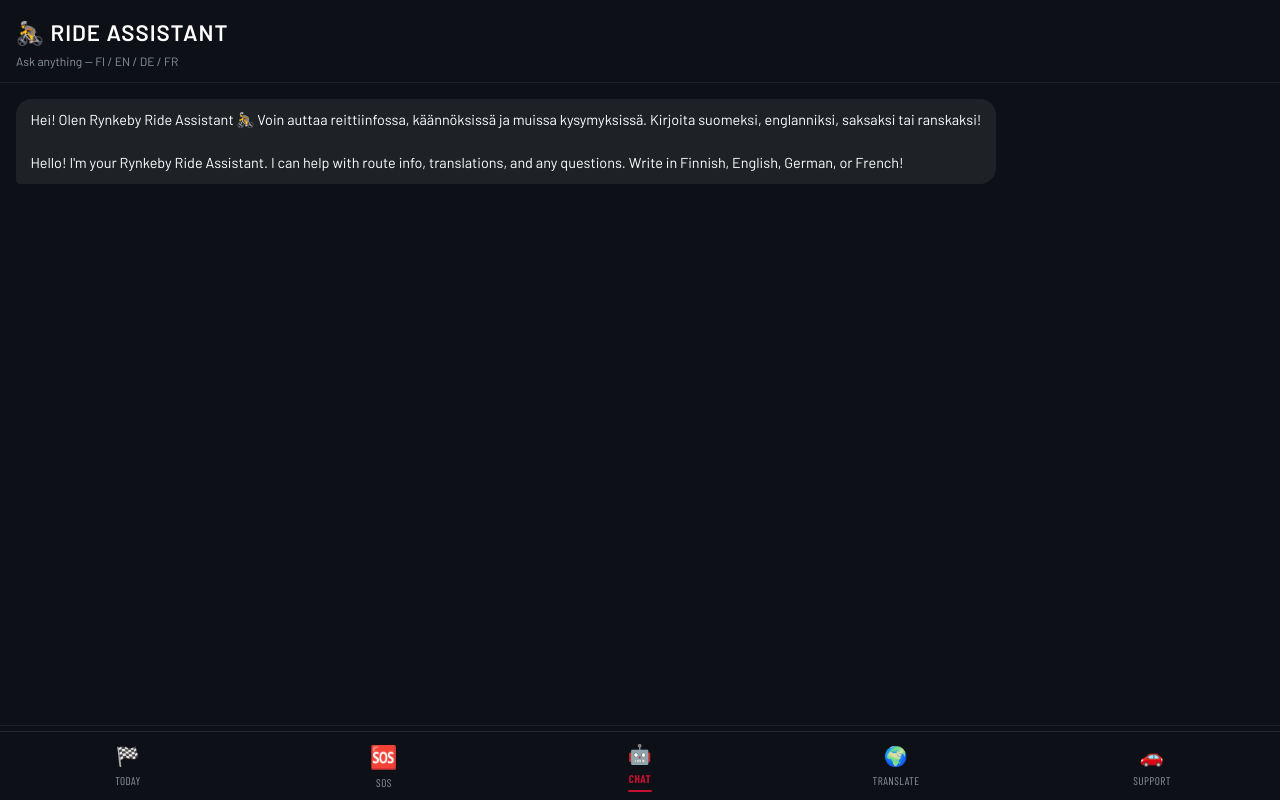
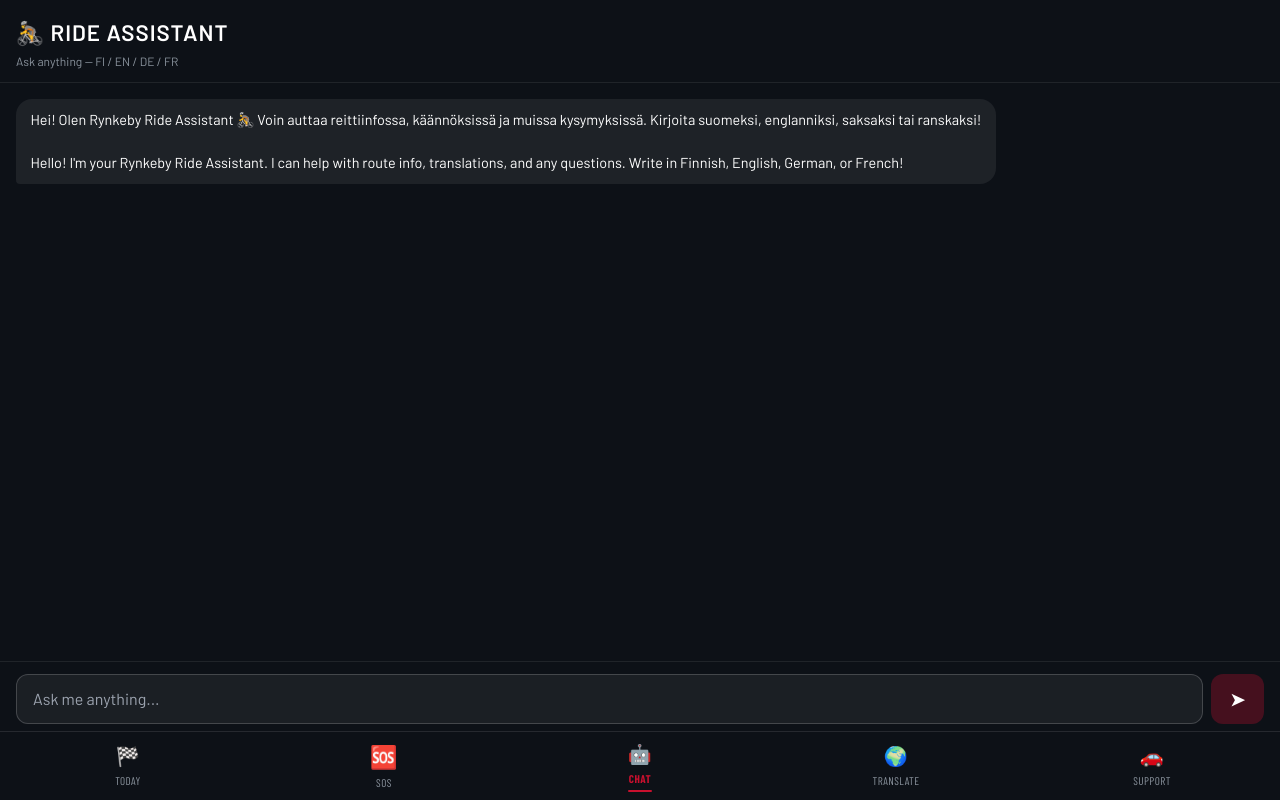
Before and after one commit to penttivet/rynkeby-ride-companion, a Next.js app: page /chat in a window 1280 px wide. Built offline with nearby package versions, Linux system fonts and the light colour scheme; a web font is replaced by a local one.

Commit message:
Update page.tsx

```diff
--- a/src/app/chat/page.tsx
+++ b/src/app/chat/page.tsx
@@ -56,13 +56,10 @@
 
   return (
     <div style={{
-      position: "fixed",
-      top: 0,
-      left: 0,
-      right: 0,
-      bottom: 0,
       display: "flex",
       flexDirection: "column",
+      height: "100dvh",
+      paddingBottom: "64px", /* height of bottom nav */
       background: "var(--bg, #0d1117)",
       fontFamily: "'Barlow', sans-serif",
     }}>
@@ -125,7 +122,7 @@
         <div ref={bottomRef} />
       </div>
 
-      {/* Input bar — always at bottom */}
+      {/* Input bar */}
       <div style={{
         padding: "0.75rem 1rem",
         borderTop: "1px solid rgba(255,255,255,0.08)",
@@ -133,7 +130,6 @@
         gap: "0.5rem",
         background: "#0d1117",
         flexShrink: 0,
-        paddingBottom: "calc(0.75rem + env(safe-area-inset-bottom))",
       }}>
         <input
           value={input}
```
